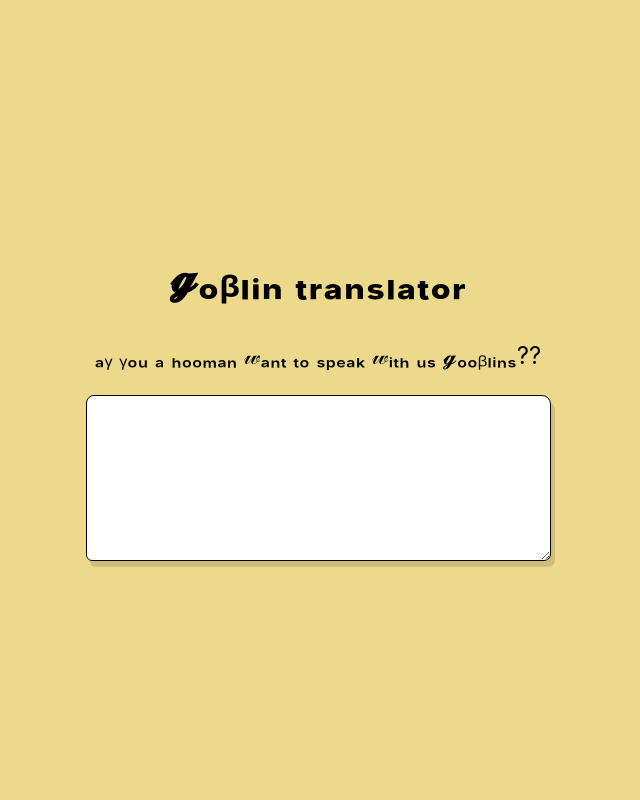
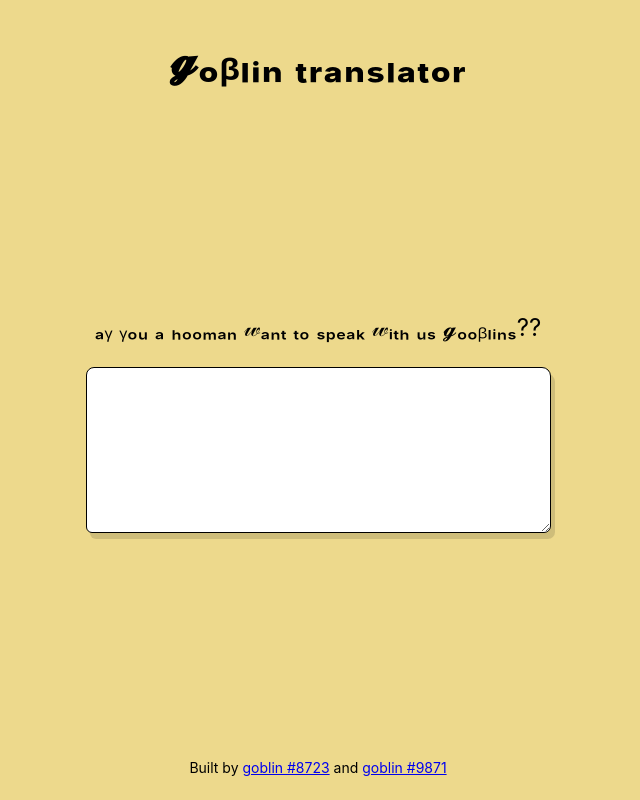
Before and after one commit to jarrensj/goblin-speak, a Next.js app: page / in a window 1280 px wide. Shown: the whole page, without its empty margins (322-962 px from the left). Built offline with nearby package versions, Linux system fonts and the light colour scheme.

Commit message:
ᵤₚ𝒹ₐₜₑ ₗₐᵧₒᵤₜ

```diff
--- a/pages/index.tsx
+++ b/pages/index.tsx
@@ -19,6 +19,7 @@ const Home: NextPage = () => {
   const IMAGE = "/goblin-9871.png";
 
   return (
+    <>
       <div className={styles.container}>
         <Head>
           <title>{TITLE}</title>
@@ -44,8 +45,10 @@ const Home: NextPage = () => {
           <meta property="twitter:image" content={IMAGE}></meta>
         </Head>
 
+        <h1>{normalTextToGoblinText("goblin translator")}</h1>
+
         <main>
-        <h1>{normalTextToGoblinText("goblin translator")}</h1>
+          <div>
             <p>
               {normalTextToGoblinText(
                 "ay you a hooman want to speak with us gooblins??"
@@ -66,8 +69,31 @@ const Home: NextPage = () => {
             ></textarea>
 
             <p className={styles.translatedText}>{translatedText}</p>
+          </div>
         </main>
+
+        <footer className={styles.footer}>
+          <p>
+            Built by{" "}
+            <a
+              href="https://twitter.com/jarrensj"
+              target="_blank"
+              rel="noreferrer"
+            >
+              goblin #8723
+            </a>{" "}
+            and{" "}
+            <a
+              href="https://twitter.com/johnphamous"
+              target="_blank"
+              rel="noreferrer"
+            >
+              goblin #9871
+            </a>
+          </p>
+        </footer>
       </div>
+    </>
   );
 };
 
--- a/styles/Home.module.css
+++ b/styles/Home.module.css
@@ -1,9 +1,11 @@
 .container {
   display: flex;
-  justify-content: center;
+  flex-direction: column;
+  justify-content: space-between;
   align-items: center;
   height: 100%;
   width: 100%;
+  padding: 24px 0;
 }
 
 .container main {
@@ -11,6 +13,18 @@
   text-align: center;
 }
 
+.container h1,
+.footer p {
+  margin: 0;
+}
+
 .translatedText {
   overflow-wrap: anywhere;
 }
+
+.footer {
+  display: flex;
+  align-items: center;
+  justify-content: center;
+  font-size: 14px;
+}
--- a/styles/globals.css
+++ b/styles/globals.css
@@ -9,11 +9,6 @@ body > div {
   width: 100vw;
   background: #edd98c;
   font-size: 24px;
-}
-
-a {
-  color: inherit;
-  text-decoration: none;
 }
 
 * {
```
Lines whose indentation alone changed are shown as unchanged.
